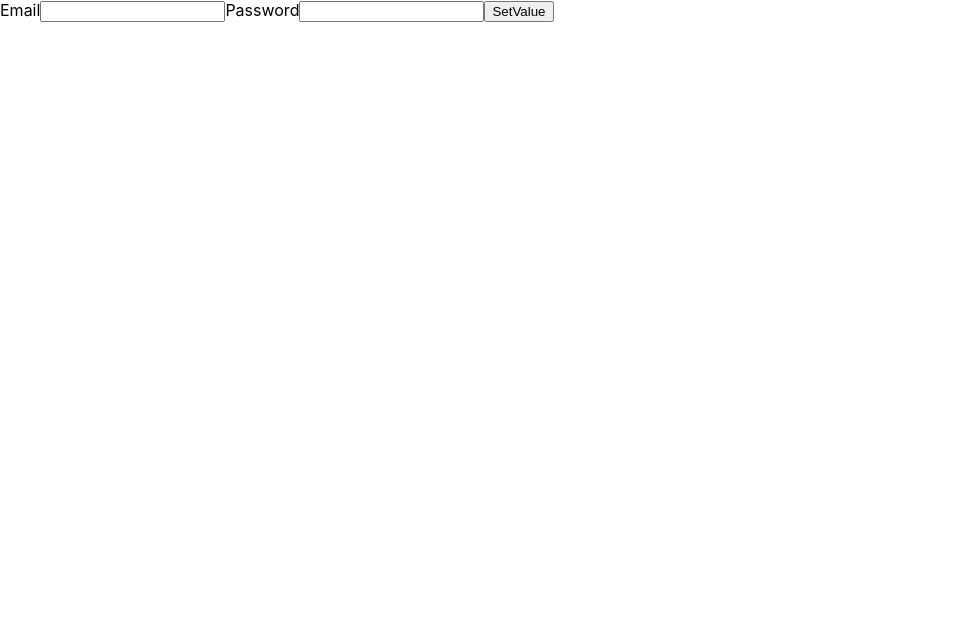
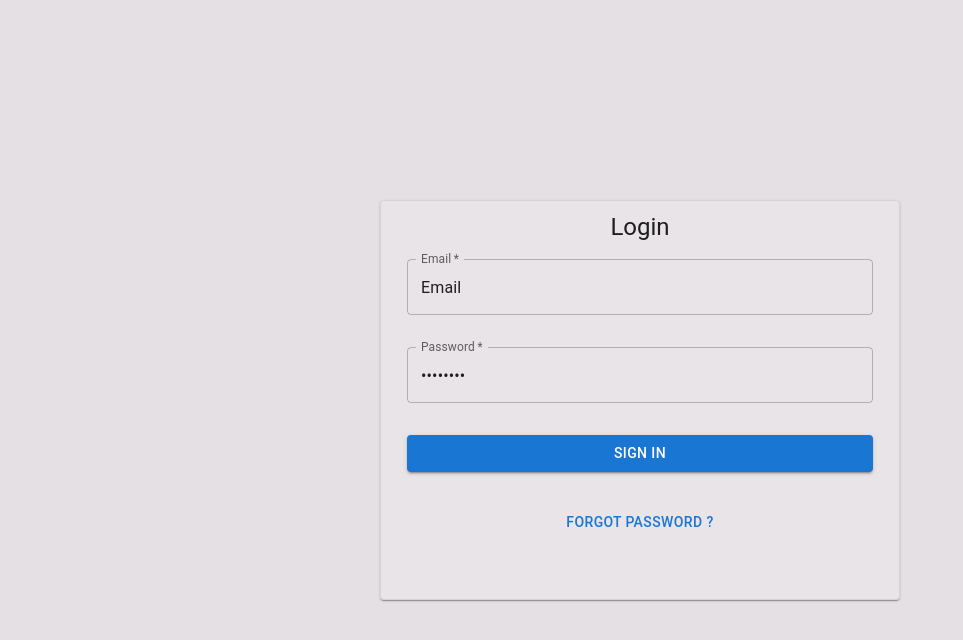
Before and after one commit to rajuldixit/EmployeeManagement, a React (Create React App) app in the folder Client/: page /login in a window 1280 px wide. Shown: the top 640 px of the page, without its empty margins (0-963 px from the left). Built offline with nearby package versions, Linux system fonts and the light colour scheme; no server answers.

Commit message:
login form ui fixed

```diff
--- a/Client/package.json
+++ b/Client/package.json
@@ -3,6 +3,10 @@
   "version": "0.1.0",
   "private": true,
   "dependencies": {
+    "@emotion/react": "^11.11.1",
+    "@emotion/styled": "^11.11.0",
+    "@mui/material": "^5.14.20",
+    "@mui/styled-engine-sc": "^6.0.0-alpha.7",
     "@testing-library/jest-dom": "^5.17.0",
     "@testing-library/react": "^13.4.0",
     "@testing-library/user-event": "^13.5.0",
@@ -18,6 +22,7 @@
     "react-hook-form": "^7.48.2",
     "react-router-dom": "^6.20.1",
     "react-scripts": "5.0.1",
+    "styled-components": "^6.1.1",
     "typescript": "^4.9.5",
     "web-vitals": "^2.1.4"
   },
--- a/Client/src/hooks/useAuth.ts
+++ b/Client/src/hooks/useAuth.ts
@@ -1,8 +1,19 @@
-import React, { useState } from "react";
+import React, { useEffect, useState } from "react";
+import Cookies from "js-cookie";
 
 const useAuth = () => {
-  const [token, setToken] = useState(""),
-    [isLoggedIn, setLoggedIn] = useState(false);
+  const [token, setToken] = useState<string | undefined>(""),
+    [isLoggedIn, setLoggedIn] = useState(false),
+    setAuthDetails = async () => {
+      const token = await Cookies.get("accessToken");
+      setToken(token);
+      if (token) {
+        setLoggedIn(true);
+      }
+    };
+  useEffect(() => {
+    setAuthDetails();
+  }, []);
 
   return { token, isLoggedIn };
 };
--- a/Client/src/lib/authApi.ts
+++ b/Client/src/lib/authApi.ts
@@ -1,4 +1,4 @@
-import axios from "axios";
+import axios, { AxiosError } from "axios";
 import React, { useState } from "react";
 import { IUser, IUserLogin } from "../utils/interfaces";
 import Cookies from "js-cookie";
@@ -11,12 +11,12 @@ const useAuthApi = () => {
 
   const getUser = async (user: IUserLogin) => {
     setActionExecuting(true);
-    console.log(user);
     try {
       const resp = await axios.post(`${base_url}login`, {
         email: user.email,
         password: user.password
       });
+      console.log(resp);
       Cookies.set("accessToken", resp.data.accessToken, {
         expires: 7
       });
@@ -28,7 +28,10 @@ const useAuthApi = () => {
       });
       setUser(resp.data.user);
     } catch (err) {
-      setErrorMessage("Error in fetch");
+      const error = err as AxiosError;
+      const errorData = error?.response?.data || "error";
+      console.log(errorData);
+      setErrorMessage(errorData as string);
     } finally {
       setActionExecuting(false);
     }
--- a/Client/src/pages/Login/Login.tsx
+++ b/Client/src/pages/Login/Login.tsx
@@ -4,6 +4,20 @@ import { IUserLogin } from "../../utils/interfaces";
 import useAuthApi from "../../lib/authApi";
 import Cookies from "js-cookie";
 import { useNavigate } from "react-router-dom";
+import Stack from "@mui/material/Stack";
+import Paper from "@mui/material/Paper";
+import { styled } from "@mui/material/styles";
+import { Box, Container } from "@mui/system";
+import { Button, TextField, Typography } from "@mui/material";
+
+const FormPaper = styled(Paper)(({ theme }) => ({
+  width: 520,
+  height: 400,
+  backgroundColor: "rgba(255, 255, 255, 0.13)",
+  padding: 10,
+  boxSizing: "border-box",
+  border: "1px solid lightgrey"
+}));
 
 const Login = () => {
   const {
@@ -19,20 +33,63 @@ const Login = () => {
     navigate = useNavigate();
 
   useEffect(() => {
-    console.log("user ::", user);
     if (!!user) {
       navigate("/home");
     }
   }, [user, errorMessage]);
+
   return (
-    <form onSubmit={onSubmit}>
-      <label>Email</label>
-      <input {...register("email")} />
-      <label>Password</label>
-      <input {...register("password")} />
-      <button type="submit">SetValue</button>
-    </form>
+    <Container maxWidth="xl" sx={boxContainer}>
+      <FormPaper variant="elevation">
+        <Typography variant="h5" textAlign={"center"}>
+          Login
+        </Typography>
+        <form onSubmit={onSubmit}>
+          <Stack p={2}>
+            <TextField
+              required
+              type="email"
+              label="Email"
+              defaultValue="Email"
+              {...register("email")}
+            />
+          </Stack>
+          <Stack p={2}>
+            <TextField
+              required
+              type="password"
+              label="Password"
+              defaultValue="Password"
+              {...register("password")}
+            />
+          </Stack>
+          <Stack p={2}>
+            <Button type="submit" variant="contained">
+              Sign in
+            </Button>
+          </Stack>
+          <Stack p={2}>
+            <Button type="button" variant="text">
+              Forgot password ?
+            </Button>
+          </Stack>
+          {errorMessage && (
+            <Typography textAlign={"center"} color={"red"}>
+              {errorMessage}
+            </Typography>
+          )}
+        </form>
+      </FormPaper>
+    </Container>
   );
 };
 
+const boxContainer = {
+  backgroundColor: "#e4e0e3",
+  height: "100vh",
+  display: "flex",
+  justifyContent: "center",
+  alignItems: "center"
+};
+
 export default Login;
```
Also changed, not shown: 1 other file (tests, documents, lock files or other folders).
